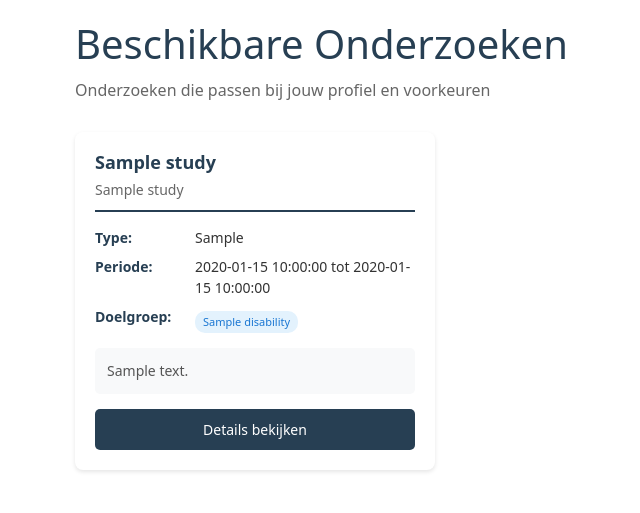
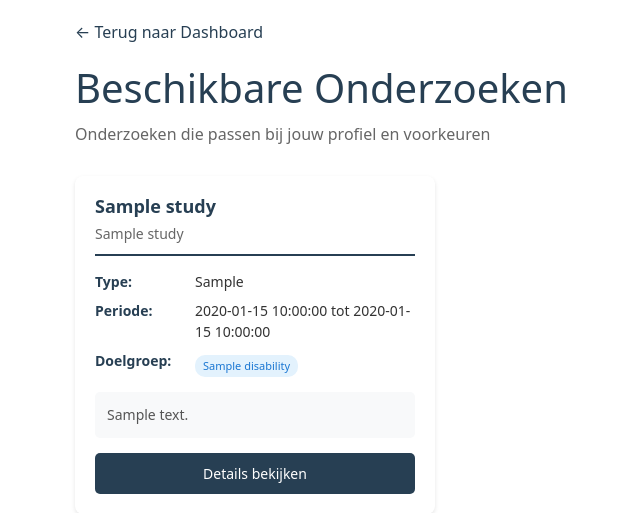
Before and after one commit to Ebay2k/rubberducky-owasp, a Flask app: template templates/ev-aanvragen.html in a window 1280 px wide. Shown: the part 73-586 px from the top of the page, without its empty margins (5-645 px from the left). Run offline with Flask 3, Linux system fonts and the light colour scheme; the template is opened without the code that fills it: most values are stand-ins (such as "Sample title", 1, 10 or a date in 2020).

Commit message:
kleine hyperlink fix

```diff
--- a/templates/ev-aanvragen.html
+++ b/templates/ev-aanvragen.html
@@ -4,6 +4,7 @@
 <link rel="stylesheet" href="{{ url_for('static', filename='dashboard-ev.css') }}">
 
 <div class="container">
+    <a href="{{ url_for('dashboard_ev') }}" class="back-link">← Terug naar Dashboard</a>
     <h1 class="page-title">Beschikbare Onderzoeken</h1>
     <p class="subtitle">Onderzoeken die passen bij jouw profiel en voorkeuren</p>
 
```
